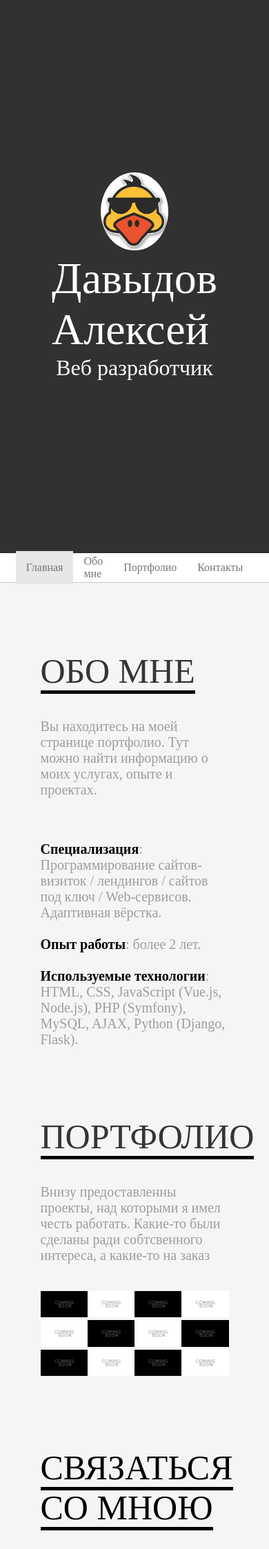
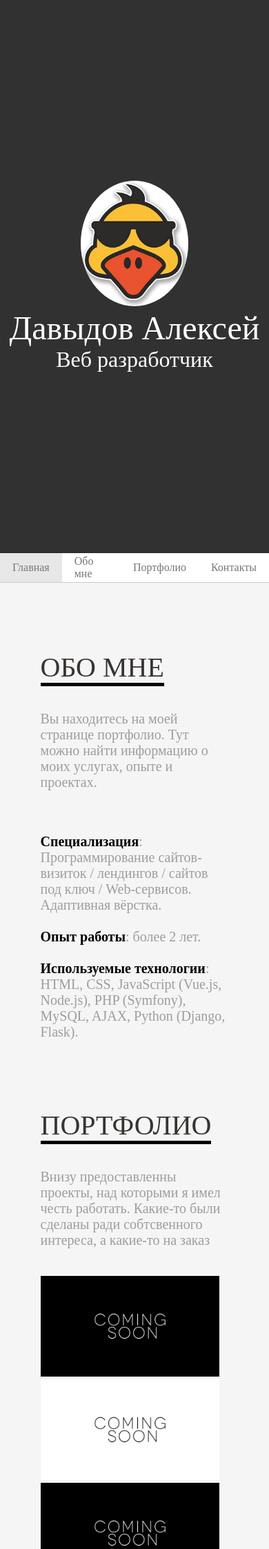
Before and after one commit to davy1ex/myportfolio, a PHP site: page / in a window 390 px wide. Shown: the top 2246 px of the page at 69% size. Run offline with PHP 8.4, Linux system fonts and the light colour scheme.

Commit message:
added adaptive

```diff
--- a/css/index.css
+++ b/css/index.css
@@ -31,7 +31,10 @@ body {
 
 .myname {
     font-size: 4em;
+    text-align: center;
 }
+
+
 
 .profession {
     font-size: 2em;
@@ -57,7 +60,15 @@ header {
 }
 
 .header_item {
-    padding: 15px;
+    display: flex;
+    justify-content: center;
+    align-items: center;
+    height: 100%;
+    padding: 0 15px;
+}
+
+.header_item:hover {
+    background: #E7E7E7;
 }
 
 .active {
@@ -90,15 +101,9 @@ header a, header a:visited, header a:active {
     text-transform: uppercase;
     color: #373432;
     font-size: 50px;
-    /* margin-top: 15px; */
 }
 
 .desc .title .line {
-    /* margin-left: 5px;;
-    width: 90px;
-    height: 5px;
-
-    background: black; */
     border-bottom: 5px solid black;
 }
 
@@ -143,3 +148,41 @@ footer {
     text-align: center;
     padding: 50px 0;
 }
+
+
+
+
+/* FOR PHONE */
+@media only screen and (max-width: 768px) {
+    .avatar img {
+        width: 40vw;
+        border-radius: 100%;
+    }
+    .myname {
+        font-size: 3em;
+    }
+    .mynameis_wrapper {
+        width: 95%;
+    }
+
+    .header_wrapper {
+        width: 100%;
+        justify-content: space-between;
+    }
+    .header_item {
+        height: 100%;
+        padding: 0 18px;
+    }
+
+
+    .desc .title {
+        text-transform: uppercase;
+        color: #373432;
+        font-size: 40px;
+    }
+
+
+    .project {
+        width: 95%;
+    }
+}
--- a/index.php
+++ b/index.php
@@ -26,7 +26,7 @@
 
     <header id="header">
         <div class="header_wrapper">
-            <a href="#main"><div class="header_item active">Главная</div></a>
+            <div class="header_item active"><a href="#main">Главная</a></div>
             <a href="#about_me"><div class="header_item">Обо мне</div></a>
             <!-- <a href="#"><div class="header_item">Резюме</div></a> -->
             <!-- <a href="#"><div class="header_item">Услуги</div></a> -->
```
